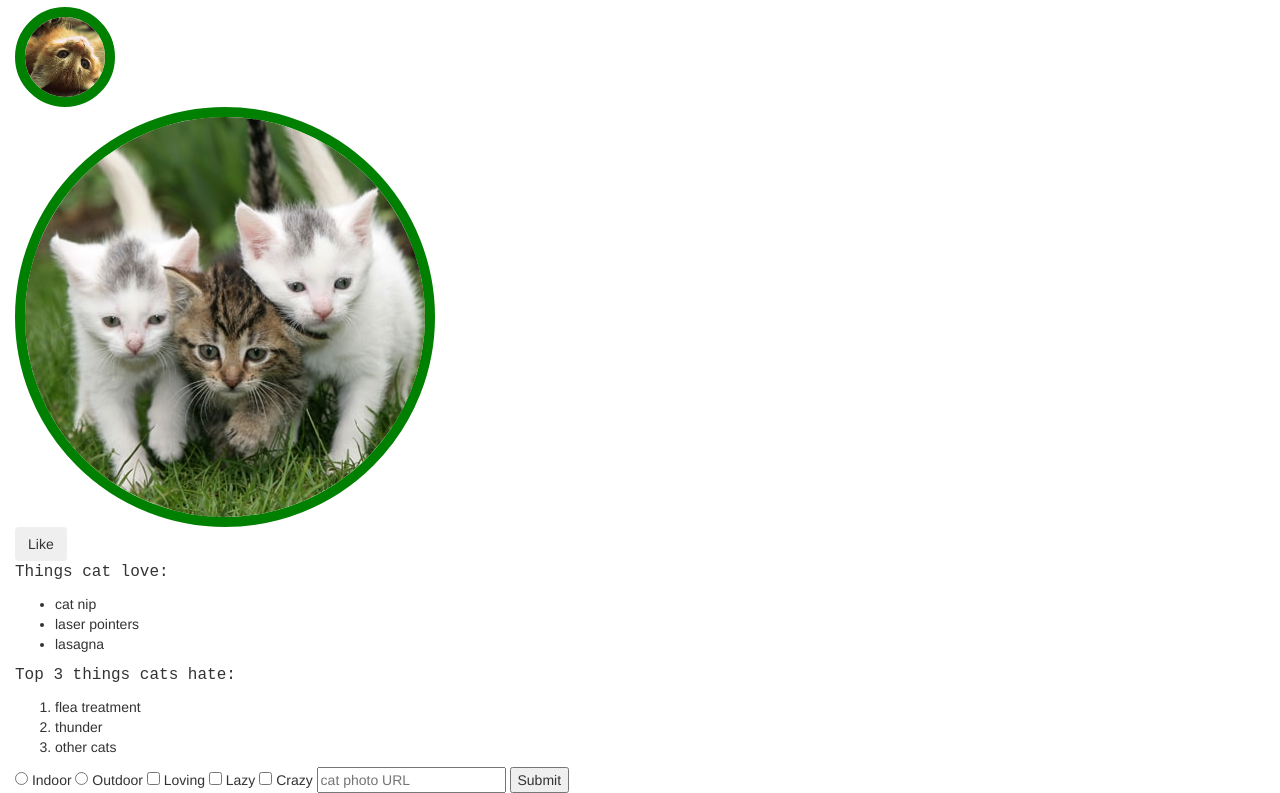
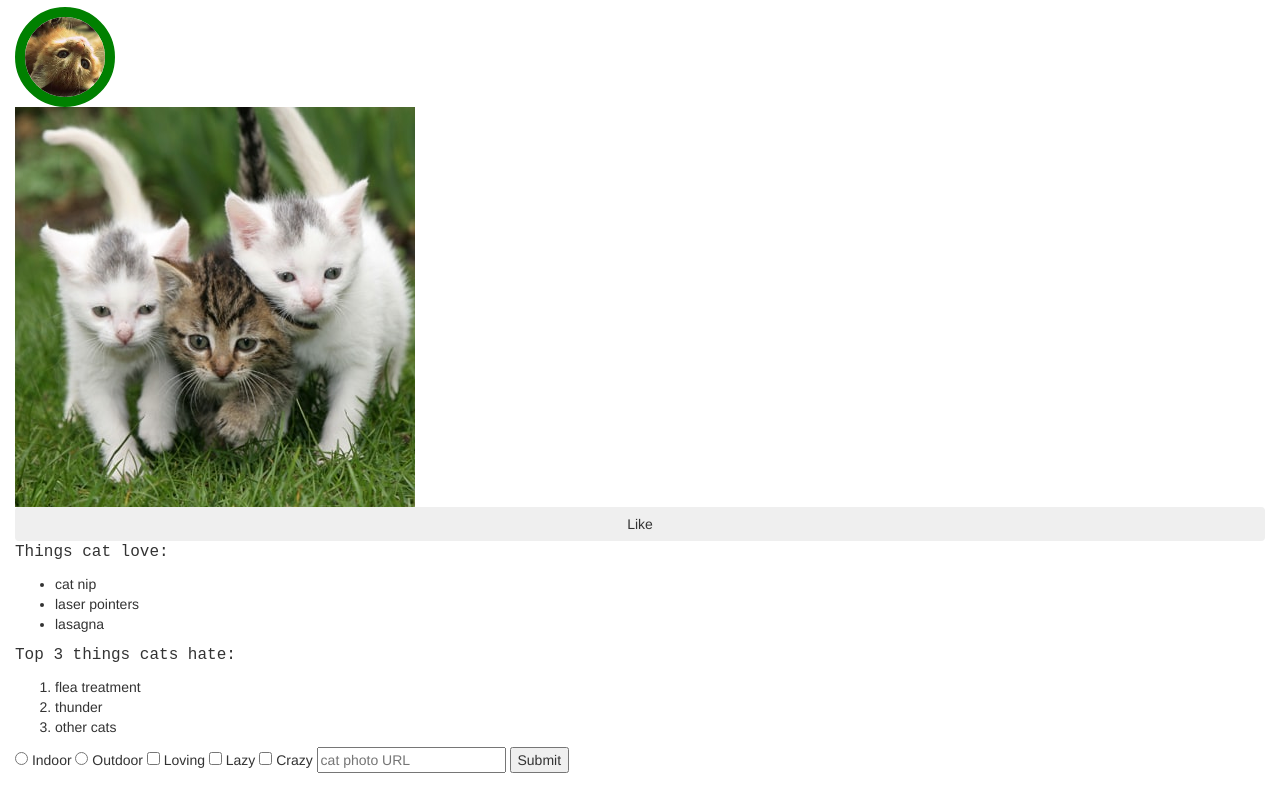
Before and after one commit to dinhtienthuan/responsive-design-with-bootstrap, a website: page index.html in a window 1280 px wide. Shown: the part 89-882 px from the top of the page. Drawn offline with nearby package versions, Linux system fonts and the light colour scheme.

Commit message:
Create a Block Element Bootstrap Button

```diff
--- a/index.html
+++ b/index.html
@@ -50,11 +50,11 @@
     </a>
     <a href="#">
       <img src="./assets/img/running-cats.jpg"
-        alt="Three running cats"
-        class="img-responsive thick-green-border">
+        alt="Three kittens running towards the camera."
+        class="img-responsive">
     </a>
 
-    <button class="btn">Like</button>
+    <button class="btn btn-block">Like</button>
 
     <p>Things cat love:</p>
     <ul>
```
